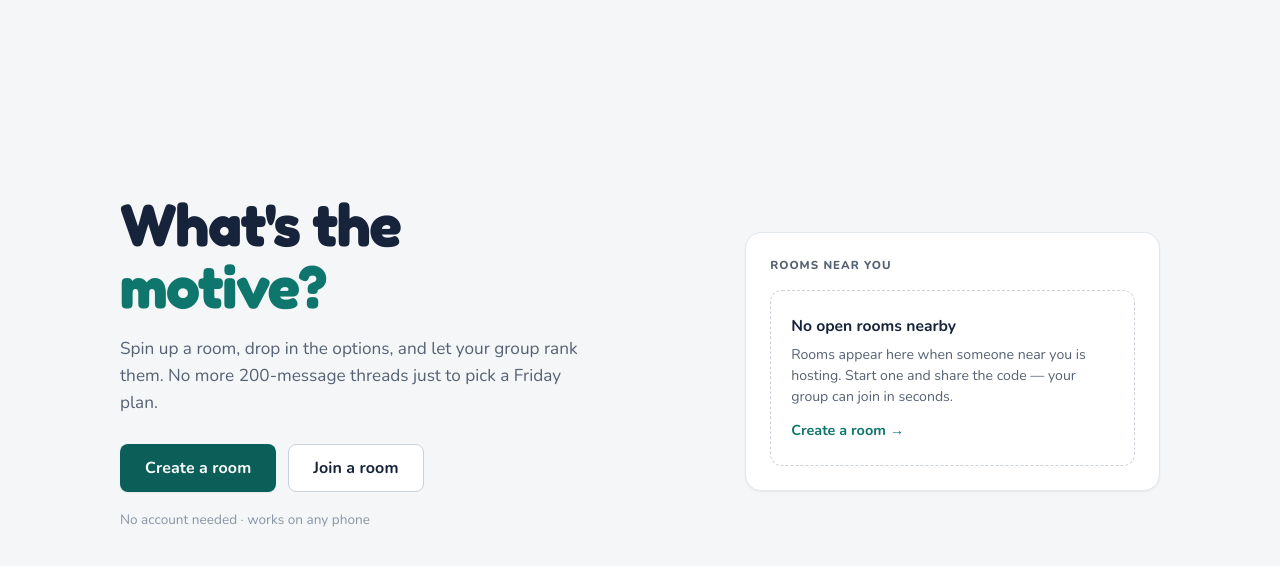
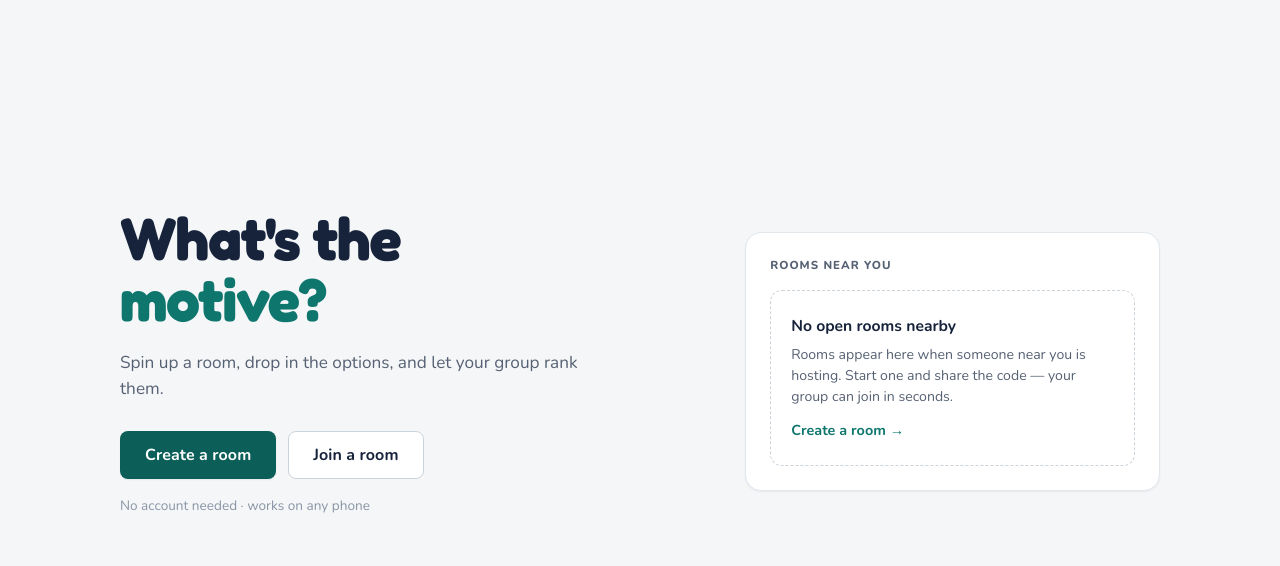
Before and after one commit to scolin123/WhatsTheMotive, a Flask app: page / in a window 1280 px wide. Shown: the part 61-627 px from the top of the page. Run offline with Flask 3, Linux system fonts and the light colour scheme; parts of the project's set-up code (start-up, migrations or seed data) failed here and were passed over.

Commit message:
Removed AI sounding caption

```diff
--- a/templates/index.html
+++ b/templates/index.html
@@ -13,7 +13,6 @@
       </h1>
       <p class="hero__lede">
         Spin up a room, drop in the options, and let your group rank them.
-        No more 200-message threads just to pick a Friday plan.
       </p>
       <div class="hero__actions">
         <a href="{{ url_for('create_room_page') }}" class="btn btn--primary btn--large">Create a room</a>
```
